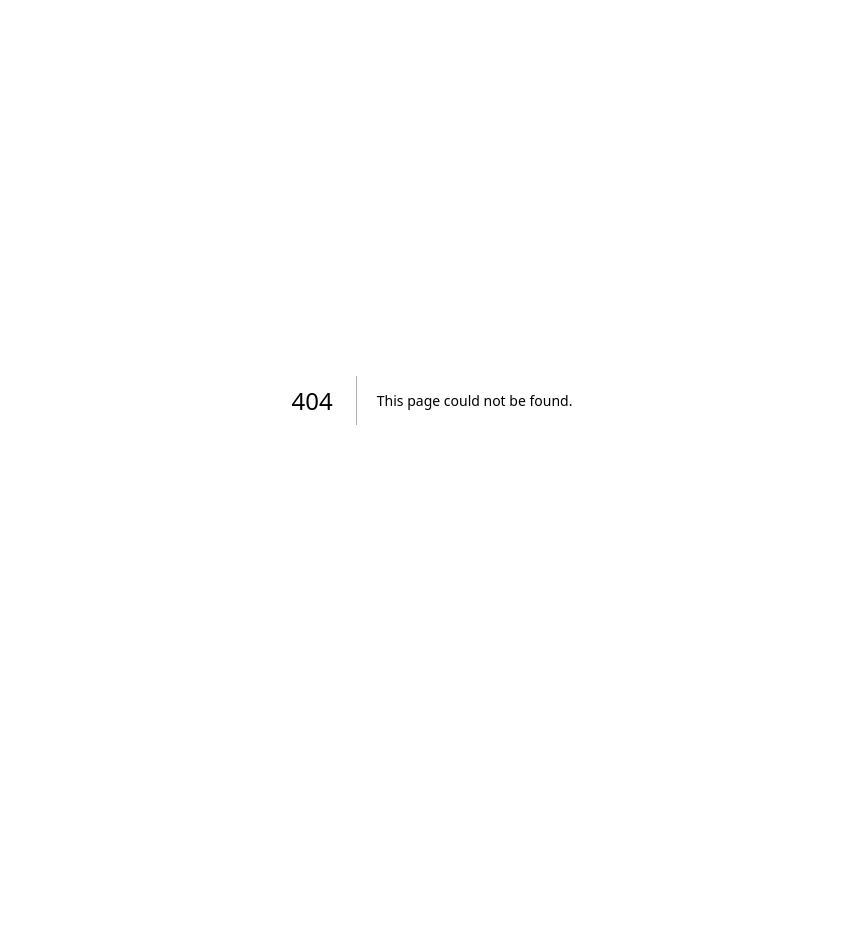
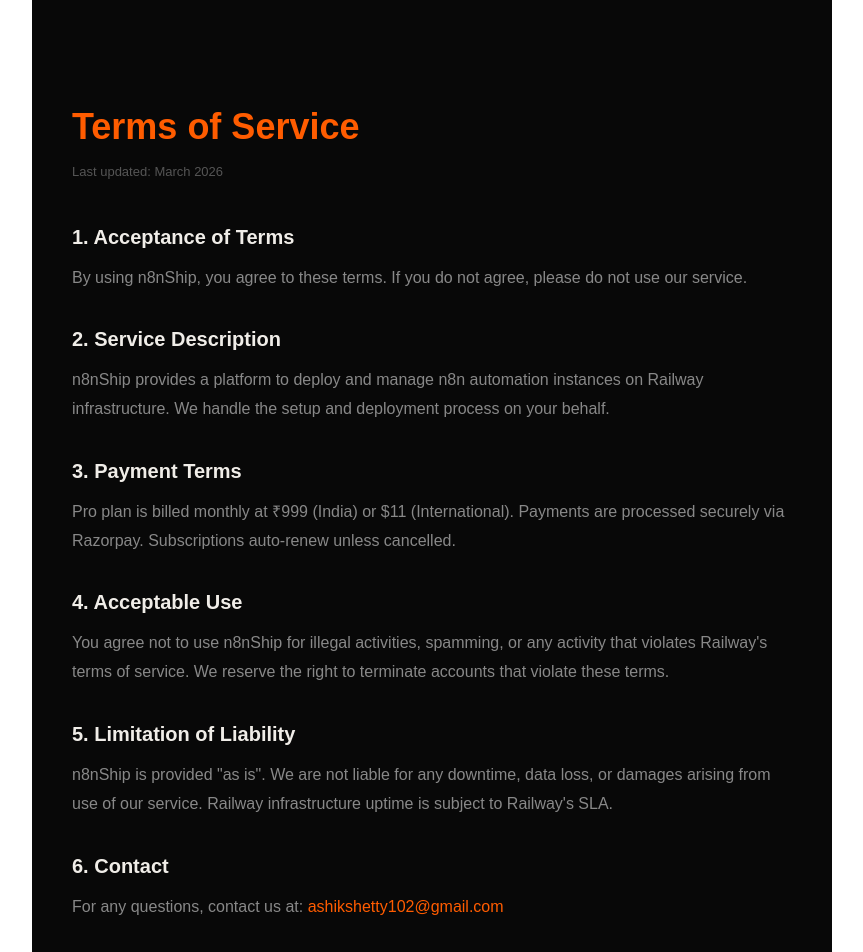
Before and after one commit to Ashikshetty05/n8nship, a Next.js app: page /terms in a window 1280 px wide. Before the commit this address had no page. Shown: the top 952 px of the page, without its empty margins (208-1071 px from the left). Before the commit the page ends 800 px from the top, so only its background shows below. Built offline with nearby package versions, Linux system fonts and the light colour scheme.

Commit message:
Add legal pages and update footer links

```diff
--- a/app/page.jsx
+++ b/app/page.jsx
@@ -815,9 +815,10 @@
       <footer>
         <div className="footer-logo">n8n<span>Ship</span></div>
         <div className="footer-links">
-          <a href="#">Privacy Policy</a>
-          <a href="#">Terms</a>
-          <a href="mailto:hello@n8nship.com">Contact</a>
+          <a href="/privacy">Privacy Policy</a>
+          <a href="/terms">Terms</a>
+          <a href="/refund">Refund Policy</a>
+          <a href="https://mail.google.com/mail/?view=cm&to=ashikshetty102@gmail.com" target="_blank">Contact</a>
         </div>
       </footer>
 
--- /dev/null
+++ b/app/privacy/page.jsx
@@ -0,0 +1,35 @@
+export default function PrivacyPolicy() {
+  return (
+    <div style={{ maxWidth: 800, margin: "0 auto", padding: "100px 40px", fontFamily: "sans-serif", background: "#080808", minHeight: "100vh", color: "#F0EDE8" }}>
+      <h1 style={{ fontSize: 36, fontWeight: 800, marginBottom: 8, color: "#FF5C00" }}>Privacy Policy</h1>
+      <p style={{ color: "#555", fontSize: 13, marginBottom: 40 }}>Last updated: March 2026</p>
+
+      <h2 style={{ fontSize: 20, fontWeight: 700, marginBottom: 12, marginTop: 32 }}>1. Information We Collect</h2>
+      <p style={{ color: "#888", lineHeight: 1.8, marginBottom: 16 }}>
+        We collect your email address when you sign up or make a payment. We also collect payment information processed securely through Razorpay. We do not store your payment card details.
+      </p>
+
+      <h2 style={{ fontSize: 20, fontWeight: 700, marginBottom: 12, marginTop: 32 }}>2. How We Use Your Information</h2>
+      <p style={{ color: "#888", lineHeight: 1.8, marginBottom: 16 }}>
+        We use your email to send you your n8n instance credentials, important service updates, and billing information. We do not sell or share your personal information with third parties.
+      </p>
+
+      <h2 style={{ fontSize: 20, fontWeight: 700, marginBottom: 12, marginTop: 32 }}>3. Data Storage</h2>
+      <p style={{ color: "#888", lineHeight: 1.8, marginBottom: 16 }}>
+        Your data is stored securely in Supabase (hosted on AWS). Payment records are stored for accounting purposes. You can request deletion of your data by contacting us.
+      </p>
+
+      <h2 style={{ fontSize: 20, fontWeight: 700, marginBottom: 12, marginTop: 32 }}>4. Third Party Services</h2>
+      <p style={{ color: "#888", lineHeight: 1.8, marginBottom: 16 }}>
+        We use the following third-party services: Razorpay (payments), Railway (n8n hosting), Resend (emails), Vercel (website hosting), and Upstash (rate limiting).
+      </p>
+
+      <h2 style={{ fontSize: 20, fontWeight: 700, marginBottom: 12, marginTop: 32 }}>5. Contact Us</h2>
+      <p style={{ color: "#888", lineHeight: 1.8, marginBottom: 16 }}>
+        For any privacy concerns, contact us at: <a href="mailto:ashikshetty102@gmail.com" style={{ color: "#FF5C00" }}>ashikshetty102@gmail.com</a>
+      </p>
+
+      <a href="/" style={{ display: "inline-block", marginTop: 40, color: "#FF5C00", fontFamily: "monospace", fontSize: 13 }}>← Back to home</a>
+    </div>
+  );
+}
--- /dev/null
+++ b/app/refund/page.jsx
@@ -0,0 +1,35 @@
+export default function RefundPolicy() {
+  return (
+    <div style={{ maxWidth: 800, margin: "0 auto", padding: "100px 40px", fontFamily: "sans-serif", background: "#080808", minHeight: "100vh", color: "#F0EDE8" }}>
+      <h1 style={{ fontSize: 36, fontWeight: 800, marginBottom: 8, color: "#FF5C00" }}>Refund Policy</h1>
+      <p style={{ color: "#555", fontSize: 13, marginBottom: 40 }}>Last updated: March 2026</p>
+
+      <h2 style={{ fontSize: 20, fontWeight: 700, marginBottom: 12, marginTop: 32 }}>1. 3-Day Free Trial</h2>
+      <p style={{ color: "#888", lineHeight: 1.8, marginBottom: 16 }}>
+        All Pro plan subscriptions include a 3-day free trial. You will not be charged during the trial period. You can cancel anytime before the trial ends with no charge.
+      </p>
+
+      <h2 style={{ fontSize: 20, fontWeight: 700, marginBottom: 12, marginTop: 32 }}>2. Refund Eligibility</h2>
+      <p style={{ color: "#888", lineHeight: 1.8, marginBottom: 16 }}>
+        We offer a full refund within 7 days of your first payment if you are not satisfied with the service. After 7 days, refunds are not available for the current billing period.
+      </p>
+
+      <h2 style={{ fontSize: 20, fontWeight: 700, marginBottom: 12, marginTop: 32 }}>3. How to Request a Refund</h2>
+      <p style={{ color: "#888", lineHeight: 1.8, marginBottom: 16 }}>
+        To request a refund, email us at <a href="mailto:ashikshetty102@gmail.com" style={{ color: "#FF5C00" }}>ashikshetty102@gmail.com</a> with your payment details. We will process your refund within 5-7 business days.
+      </p>
+
+      <h2 style={{ fontSize: 20, fontWeight: 700, marginBottom: 12, marginTop: 32 }}>4. Cancellation</h2>
+      <p style={{ color: "#888", lineHeight: 1.8, marginBottom: 16 }}>
+        You can cancel your subscription at any time by contacting us. Cancellation takes effect at the end of the current billing period. No partial refunds for unused time.
+      </p>
+
+      <h2 style={{ fontSize: 20, fontWeight: 700, marginBottom: 12, marginTop: 32 }}>5. Contact Us</h2>
+      <p style={{ color: "#888", lineHeight: 1.8, marginBottom: 16 }}>
+        For refund requests: <a href="mailto:ashikshetty102@gmail.com" style={{ color: "#FF5C00" }}>ashikshetty102@gmail.com</a>
+      </p>
+
+      <a href="/" style={{ display: "inline-block", marginTop: 40, color: "#FF5C00", fontFamily: "monospace", fontSize: 13 }}>← Back to home</a>
+    </div>
+  );
+}
--- /dev/null
+++ b/app/terms/page.jsx
@@ -0,0 +1,40 @@
+export default function TermsOfService() {
+  return (
+    <div style={{ maxWidth: 800, margin: "0 auto", padding: "100px 40px", fontFamily: "sans-serif", background: "#080808", minHeight: "100vh", color: "#F0EDE8" }}>
+      <h1 style={{ fontSize: 36, fontWeight: 800, marginBottom: 8, color: "#FF5C00" }}>Terms of Service</h1>
+      <p style={{ color: "#555", fontSize: 13, marginBottom: 40 }}>Last updated: March 2026</p>
+
+      <h2 style={{ fontSize: 20, fontWeight: 700, marginBottom: 12, marginTop: 32 }}>1. Acceptance of Terms</h2>
+      <p style={{ color: "#888", lineHeight: 1.8, marginBottom: 16 }}>
+        By using n8nShip, you agree to these terms. If you do not agree, please do not use our service.
+      </p>
+
+      <h2 style={{ fontSize: 20, fontWeight: 700, marginBottom: 12, marginTop: 32 }}>2. Service Description</h2>
+      <p style={{ color: "#888", lineHeight: 1.8, marginBottom: 16 }}>
+        n8nShip provides a platform to deploy and manage n8n automation instances on Railway infrastructure. We handle the setup and deployment process on your behalf.
+      </p>
+
+      <h2 style={{ fontSize: 20, fontWeight: 700, marginBottom: 12, marginTop: 32 }}>3. Payment Terms</h2>
+      <p style={{ color: "#888", lineHeight: 1.8, marginBottom: 16 }}>
+        Pro plan is billed monthly at ₹999 (India) or $11 (International). Payments are processed securely via Razorpay. Subscriptions auto-renew unless cancelled.
+      </p>
+
+      <h2 style={{ fontSize: 20, fontWeight: 700, marginBottom: 12, marginTop: 32 }}>4. Acceptable Use</h2>
+      <p style={{ color: "#888", lineHeight: 1.8, marginBottom: 16 }}>
+        You agree not to use n8nShip for illegal activities, spamming, or any activity that violates Railway's terms of service. We reserve the right to terminate accounts that violate these terms.
+      </p>
+
+      <h2 style={{ fontSize: 20, fontWeight: 700, marginBottom: 12, marginTop: 32 }}>5. Limitation of Liability</h2>
+      <p style={{ color: "#888", lineHeight: 1.8, marginBottom: 16 }}>
+        n8nShip is provided "as is". We are not liable for any downtime, data loss, or damages arising from use of our service. Railway infrastructure uptime is subject to Railway's SLA.
+      </p>
+
+      <h2 style={{ fontSize: 20, fontWeight: 700, marginBottom: 12, marginTop: 32 }}>6. Contact</h2>
+      <p style={{ color: "#888", lineHeight: 1.8, marginBottom: 16 }}>
+        For any questions, contact us at: <a href="mailto:ashikshetty102@gmail.com" style={{ color: "#FF5C00" }}>ashikshetty102@gmail.com</a>
+      </p>
+
+      <a href="/" style={{ display: "inline-block", marginTop: 40, color: "#FF5C00", fontFamily: "monospace", fontSize: 13 }}>← Back to home</a>
+    </div>
+  );
+}
```
